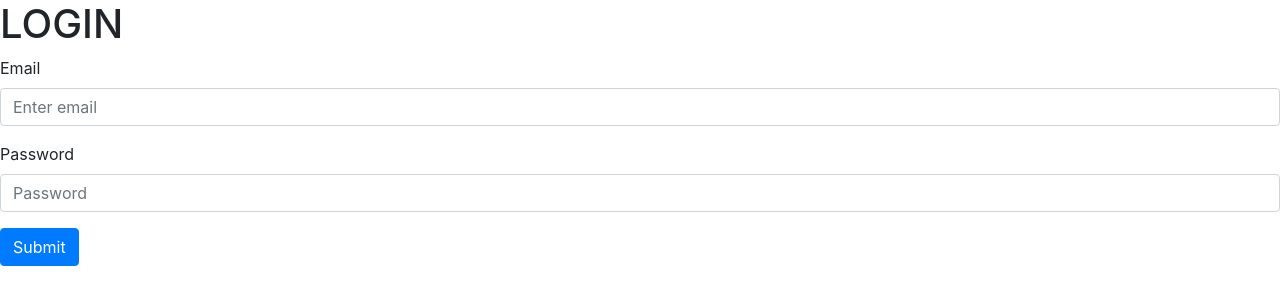
After one commit to Benedek4000/eng130_week4_project, a Flask app: page /login in a window 1280 px wide. The commit adds this page. Shown: the top 305 px of the page. Run offline with Flask 2, Linux system fonts and the light colour scheme; some libraries are stand-ins or nearby versions.

Commit message:
attempted to create a login in page

```diff
--- a/frontend/app.py
+++ b/frontend/app.py
@@ -1,4 +1,4 @@
-from flask import Flask, render_template
+from flask import Flask, render_template, request, redirect, url_for
 
 app = Flask(__name__)
 
@@ -6,5 +6,9 @@ app = Flask(__name__)
 def index():
     return render_template('index.html')
 
+@app.route('/login')
+def login():
+    return render_template('login.html')
+
 if __name__ == '__main__':
     app.run(debug=True)
--- /dev/null
+++ b/frontend/scripts/main.js
@@ -0,0 +1,26 @@
+// Create function to validate a login form
+
+function validateLoginForm() {
+    // Get the email and password from the form
+    var email = document.getElementById("email").value;
+    var password = document.getElementById("password").value;
+
+    // Check if the email and password are empty
+
+    if (email == "" || password == "") {
+        alert("Please enter your email and password");
+        return false;
+    }
+    // Check if the email is valid
+
+    if (!validateEmail(email)) {
+        alert("Please enter a valid email");
+        return false;
+    }
+
+}
+
+function validateEmail(email) {
+    var re = /\S+@\S+\.\S+/;
+    return re.test(email);
+}
--- a/frontend/templates/base.html
+++ b/frontend/templates/base.html
@@ -2,7 +2,7 @@
 <html lang="en">
   <head>
     {% block title%}{% endblock %}
-    {% block head %} {% endblock %}
+    {% block head %}{% endblock %}
     <!-- Required meta tags -->
     <meta charset="utf-8">
     <meta name="viewport" content="width=device-width, initial-scale=1, shrink-to-fit=no">
@@ -17,6 +17,7 @@
     <script src="https://code.jquery.com/jquery-3.3.1.slim.min.js" integrity="sha384-q8i/X+965DzO0rT7abK41JStQIAqVgRVzpbzo5smXKp4YfRvH+8abtTE1Pi6jizo" crossorigin="anonymous"></script>
     <script src="https://cdnjs.cloudflare.com/ajax/libs/popper.js/1.14.7/umd/popper.min.js" integrity="sha384-UO2eT0CpHqdSJQ6hJty5KVphtPhzWj9WO1clHTMGa3JDZwrnQq4sF86dIHNDz0W1" crossorigin="anonymous"></script>
     <script src="https://stackpath.bootstrapcdn.com/bootstrap/4.3.1/js/bootstrap.min.js" integrity="sha384-JjSmVgyd0p3pXB1rRibZUAYoIIy6OrQ6VrjIEaFf/nJGzIxFDsf4x0xIM+B07jRM" crossorigin="anonymous"></script>
+    <script src="../scripts/main.js"></script>
     {% block body %} {% endblock %}
   </body>
 </html>
--- /dev/null
+++ b/frontend/templates/login.html
@@ -0,0 +1,20 @@
+{% extends "base.html" %}
+
+{% block head %}
+    <h1>LOGIN</h1>
+{% endblock %}
+
+{% block body %}
+    <form action="/login" method="post">
+        <div class="form-group">
+            <label for="email">Email</label>
+            <input type="text" class="form-control" id="email" name="email" placeholder="Enter email">
+        </div>
+        <div class="form-group">
+            <label for="password">Password</label>
+            <input type="password" class="form-control" id="password" name="password" placeholder="Password">
+        </div>
+
+        <button type="submit" class="btn btn-primary" onclick="validateLoginForm()">Submit</button>
+    </form>
+{% endblock %}
```
